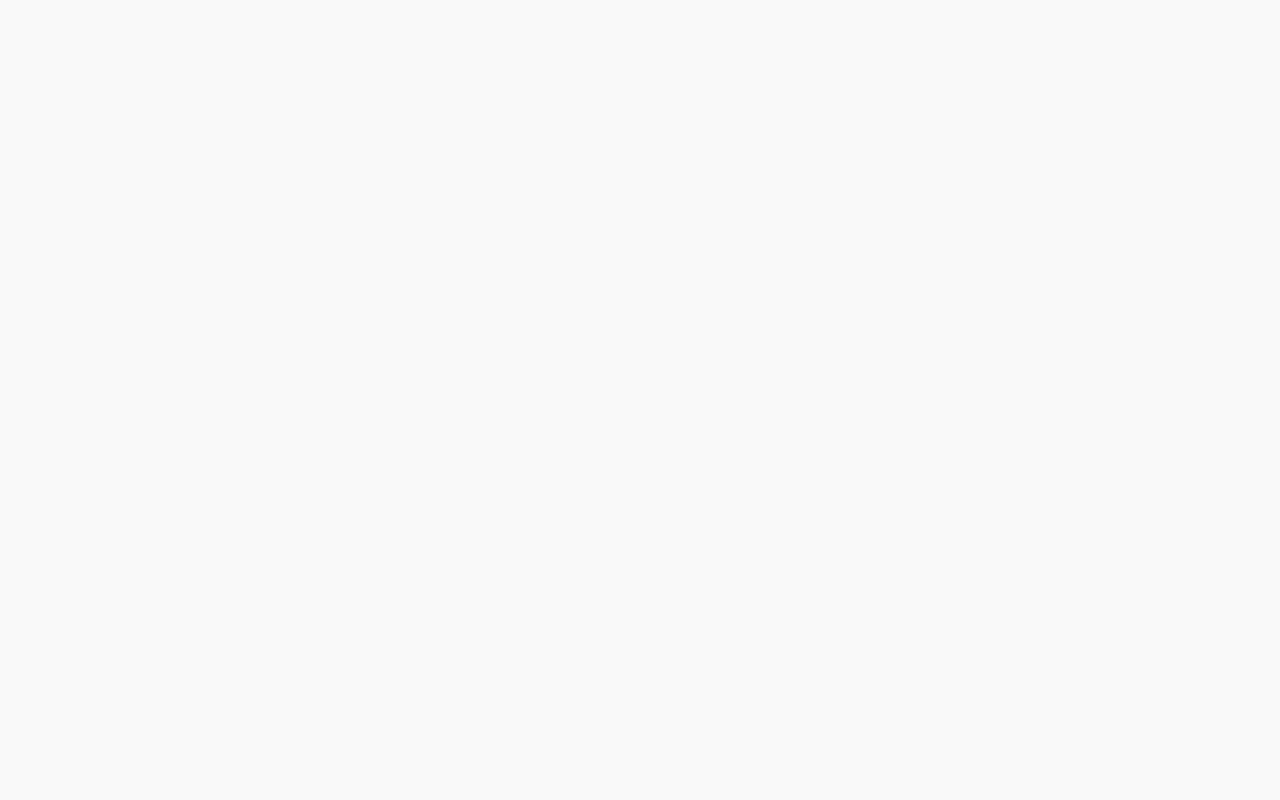
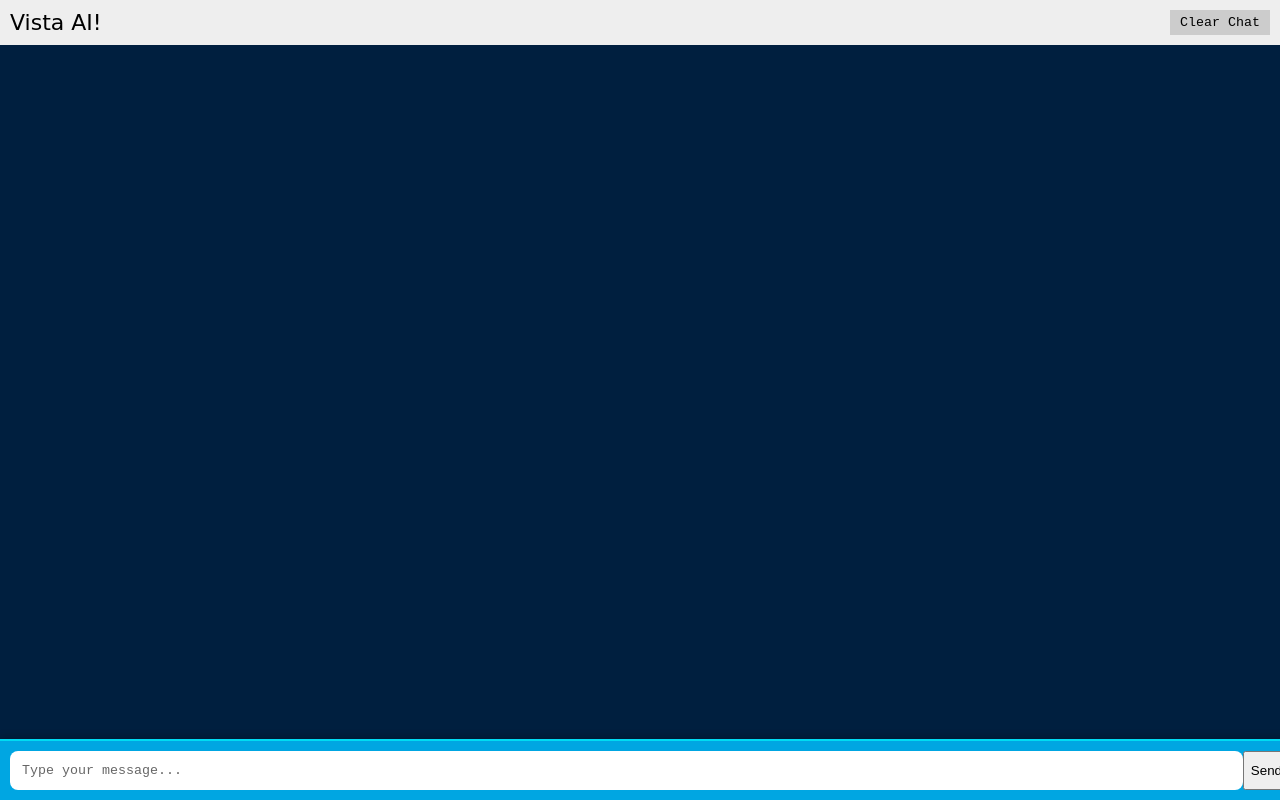
Before and after one commit to AARUSH7631/vista-ai, a website: page public/index.html in a window 1280 px wide. Drawn offline with Linux system fonts and the light colour scheme; a web font is replaced by a local one.

Commit message:
Update index.html

```diff
--- a/public/index.html
+++ b/public/index.html
@@ -63,4 +63,26 @@
       font-family: 'Cascadia Code', monospace;
       background:#fff; color:#000;
     }
-    .inputbar input::placeholder
+    .inputbar input::placeholder {
+      color:#666;
+    }
+  </style>
+</head>
+<body>
+  <div class="topbar">
+    <div class="title">Vista AI!</div>
+    <button onclick="clearChat()">Clear Chat</button>
+  </div>
+
+  <div class="chatbox" id="chatbox">
+    <!-- Messages will appear here -->
+  </div>
+
+  <div class="inputbar">
+    <input id="userInput" type="text" placeholder="Type your message..." />
+    <button onclick="sendMessage()">Send</button>
+  </div>
+
+  <script src="script.js"></script>
+</body>
+</html>
```
